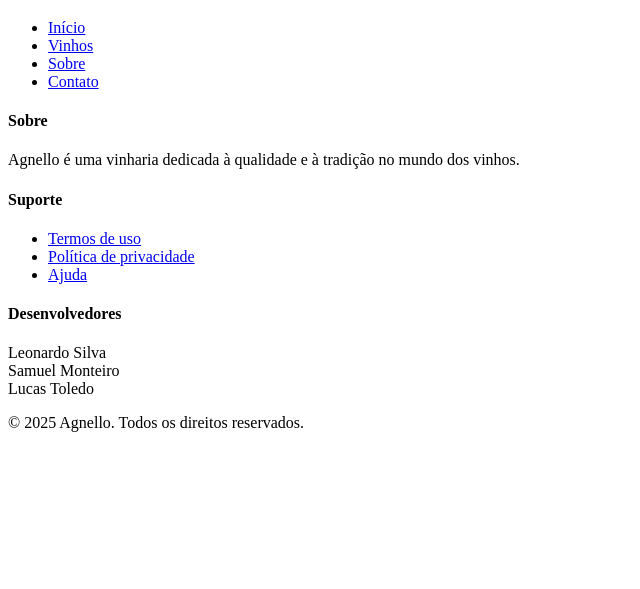
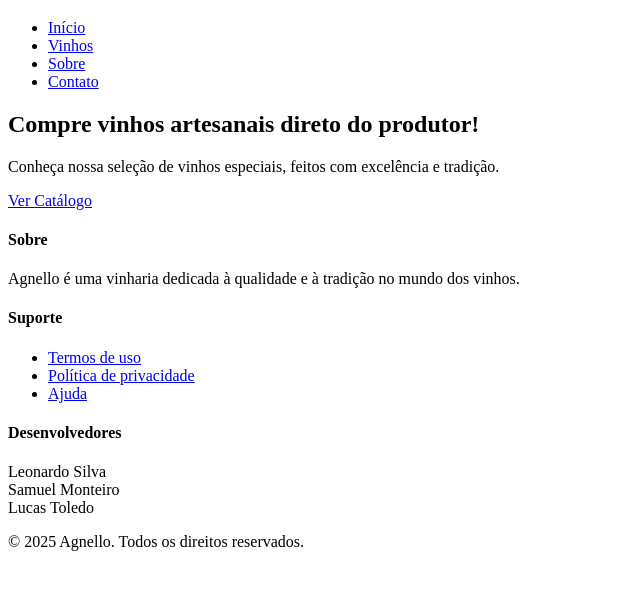
Before and after one commit to CPs-FIAP-2025/CP-FrontEnd-Agnello, a plain HTML site: page index.html in a window 1280 px wide. Shown: the part 61-650 px from the top of the page, without its empty margins (0-640 px from the left). Drawn offline with Linux system fonts and the light colour scheme.

Commit message:
criando a main

```diff
--- a/index.html
+++ b/index.html
@@ -23,6 +23,16 @@
             </nav>
         </div>
     </header>
+
+    <main>
+        <section id="destaque">
+            <div class="container">
+                <h2>Compre vinhos artesanais direto do produtor!</h2>
+                <p>Conheça nossa seleção de vinhos especiais, feitos com excelência e tradição.</p>
+                <a href="#catalogo" class="btn-destaque">Ver Catálogo</a>
+            </div>
+        </section>
+    </main>
 
 
 
```
